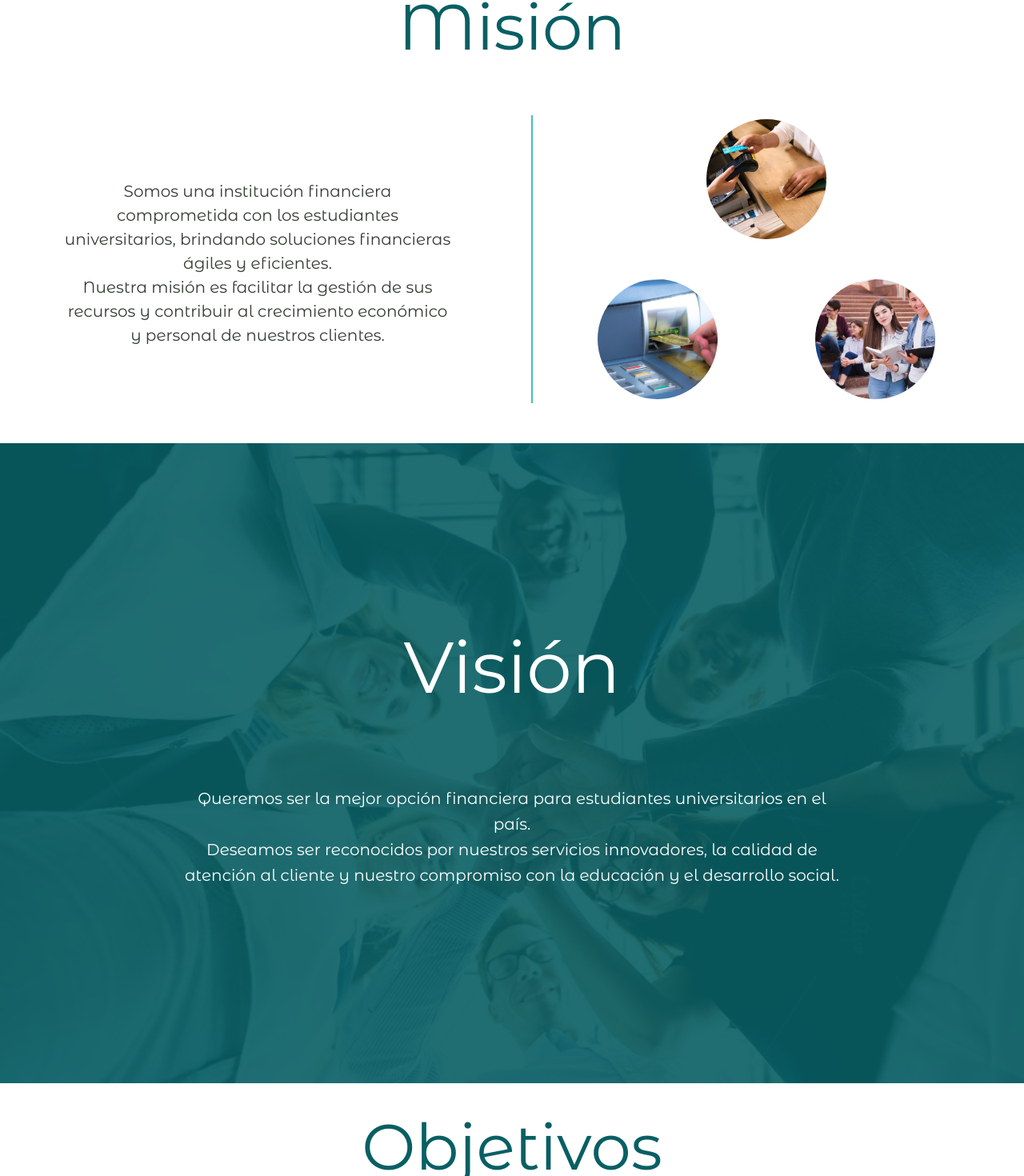
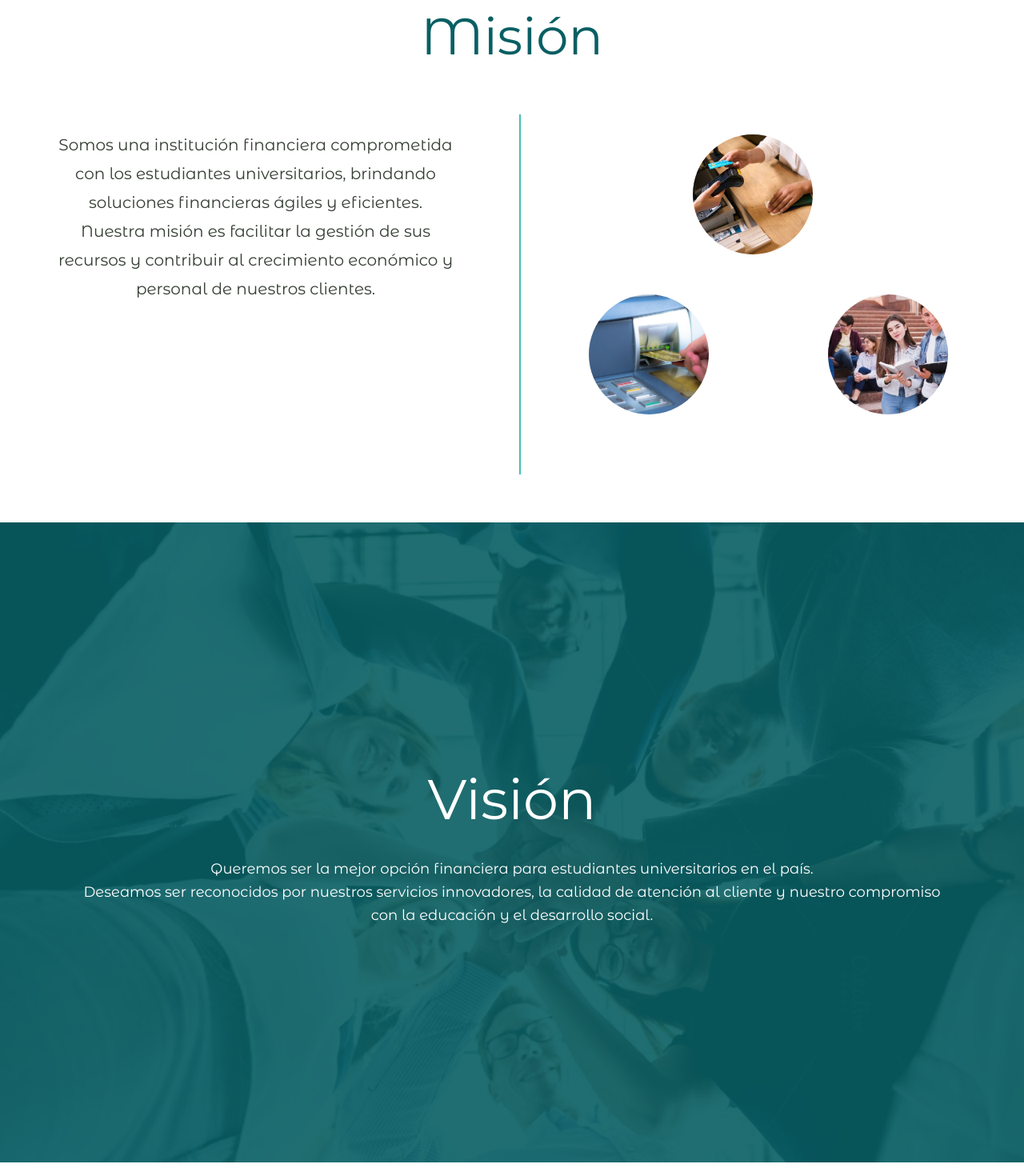
Before and after one commit to peraza-norelvis2024/proyecto_react, a React (Create React App) app in the folder banco-universitario/: page / in a window 1280 px wide. Shown: the part 1028-2498 px from the top of the page at 80% size. Built offline with nearby package versions, Linux system fonts and the light colour scheme.

Commit message:
Agregación de responsive en modulos de CSS

```diff
--- a/banco-universitario/src/Pantallas/Footer.module.css
+++ b/banco-universitario/src/Pantallas/Footer.module.css
@@ -1,5 +1,6 @@
 .container {
   display: flex;
+  justify-content: space-between;
   align-items: center;
   padding: 20px 80px;
   background-color: #efefef;
@@ -7,22 +8,26 @@
 
 .seccion-izquierda {
   text-align: left;
+  flex: 1;
 }
 
 .logo {
   width: 40%;
-  margin: 20px 0px 20px 0px;
+  max-width: 300px;
+  margin: 20px 0;
 }
 
 .parrafo-footer {
   font-size: 14px;
   color: #505050;
-  padding: 0px;
+  padding: 0;
 }
 
 .seccion-derecha {
   display: flex;
   gap: 20px;
+  flex: 1;
+  justify-content: flex-end;
 }
 
 .icon {
@@ -40,3 +45,21 @@
   height: auto;
   display: block;
 }
+
+/* Media queries para dispositivos móviles */
+@media (max-width: 768px) {
+  .container {
+    flex-direction: column;
+    padding: 20px;
+  }
+
+  .logo {
+    width: 100%;
+    max-width: 200px;
+  }
+
+  .seccion-derecha {
+    justify-content: center;
+    margin-top: 20px;
+  }
+}
--- a/banco-universitario/src/Pantallas/Mision.js
+++ b/banco-universitario/src/Pantallas/Mision.js
@@ -24,9 +24,9 @@ const Mision = () => {
         </div>
         <div className={styles['vertical-line']}></div>
         <div className={`${styles['imagenes-mision']} ${inView ? styles['visible'] : ''}`}>
-          <img src={mision_1} alt="mision" className={styles.img1} />
-          <img src={mision_2} alt="mision" className={styles.img2} />
-          <img src={mision_3} alt="mision" className={styles.img3} />
+          <img src={mision_1} alt="Transacción con Tarjeta de Crédito" className={styles.img1} />
+          <img src={mision_2} alt="Retiro de Dinero" className={styles.img2} />
+          <img src={mision_3} alt="Jóvenes estudiantes" className={styles.img3} />
         </div>
       </div>
     </div>
--- a/banco-universitario/src/Pantallas/Mision.module.css
+++ b/banco-universitario/src/Pantallas/Mision.module.css
@@ -1,15 +1,17 @@
 .seccion-mision {
-    padding: 20px;
+  padding: 30px;
 }
 
 .contenido-mision {
   display: flex;
+  justify-content: space-between;
   padding: 30px;
+  flex-wrap: wrap;
 }
 
 h2 {
   color: rgb(8, 95, 99);
-    font-size: 80px;
+  font-size: 4rem;
   font-weight: normal;
   text-align: center;
   margin: 20px;
@@ -23,10 +25,10 @@
 
 p {
   color: rgb(52, 61, 51);
-    padding: 80px 30px 30px 30px;
+  padding: 50px 20px;
   margin: 0;
-    line-height: 30px;
-    font-size: 20px;
+  line-height: 1.8;
+  font-size: 1.25rem;
 }
 
 .vertical-line {
@@ -39,7 +41,7 @@
 .imagenes-mision {
   flex: 1;
   position: relative;
-    margin-top: 80px;
+  margin-top: 50px;
   height: 200px;
   opacity: 0;
   transition: opacity 3s ease-in-out, transform 3s ease-in-out;
@@ -76,3 +78,70 @@
   right: 25%;
   transform: translate(50%, 50%);
 }
+
+/* Media Queries para pantallas más pequeñas */
+@media (max-width: 768px) {
+  h2 {
+    font-size: 2.5rem;
+    margin: 0px;
+  }
+
+  .contenido-mision {
+    flex-direction: column;
+    padding: 20px;
+  }
+
+  .texto-mision {
+    padding-right: 0;
+  }
+
+  p {
+    padding: 0px 0px 50px 0px;
+  }
+
+  .vertical-line {
+    display: none;
+  }
+
+  .imagenes-mision {
+    margin: 30px;
+    padding: 50px;
+    height: auto;
+  }
+
+  .imagenes-mision img {
+    width: 100px;
+    height: 100px;
+  }
+}
+
+  /* Estilos para pantallas de 820px en adelante */
+@media only screen and (min-width: 820px) {
+
+  .contenido-mision {
+    flex-direction: row;
+  }
+
+  h2 {
+    font-size: 4rem;
+  }
+
+  p {
+    padding: 20px 0px 0px 0px;
+  }
+
+  .imagenes-mision {
+    margin: 100px 0px 0px 30px;
+  }
+
+  .imagenes-mision img {
+    width: 150px;
+    height: 150px;
+    margin: 0px -20px;
+  }
+
+  .vertical-line {
+    display: block;
+    height: 450px;
+  }
+}
--- a/banco-universitario/src/Pantallas/Objetivos.module.css
+++ b/banco-universitario/src/Pantallas/Objetivos.module.css
@@ -1,18 +1,24 @@
-.container-objetivos{
-  padding: 4
-  0px;
+.container h2 {
+  padding: 20px 0px 0px 0px;
+  font-size: 2.5rem;
 }
+
+.container-objetivos {
+  padding: 40px;
+}
+
 .seccion-objetivos {
   display: flex;
   flex-direction: column;
   align-items: center;
-    margin: 30px;
+  margin: 20px;
 }
 
 .fila-objetivos {
   display: flex;
   align-items: center;
   margin-bottom: 30px;
+  flex-wrap: wrap;
 }
 
 .objetivo {
@@ -42,3 +48,47 @@
   background-color: rgb(73, 190, 183);
   margin: 0 20px;
 }
+
+/* Media Queries para pantallas más pequeñas */
+@media (max-width: 768px) {
+  .fila-objetivos {
+    flex-direction: column;
+    margin-bottom: 20px;
+  }
+
+  .objetivo {
+    padding: 10px;
+  }
+
+  .numero {
+    width: 30px;
+    height: 30px;
+    font-size: 18px;
+  }
+
+  .vertical-line {
+    display: none;
+  }
+}
+
+/* Media Queries para pantallas de 820px en adelante */
+@media only screen and (min-width: 820px) {
+  .fila-objetivos {
+    flex-direction: row;
+  }
+
+  .objetivo {
+    padding: 20px;
+  }
+
+  .numero {
+    width: 40px;
+    height: 40px;
+    font-size: 20px;
+  }
+
+  .vertical-line {
+    display: block;
+    height: 400px;
+  }
+}
--- a/banco-universitario/src/Pantallas/Servicios.module.css
+++ b/banco-universitario/src/Pantallas/Servicios.module.css
@@ -33,7 +33,6 @@
   display: table;
   width: 60%;
   margin: auto;
-  margin-bottom: 70px;
   text-align: center;
 }
 
@@ -41,7 +40,6 @@
   width: 33%;
   vertical-align: top;
   display: inline-table;
-  margin-top: 30px;
 }
 
 .servicio p {
@@ -104,3 +102,92 @@
   padding: 20px;
   text-align: center;
 }
+
+/* Media Queries para pantallas más pequeñas */
+@media (max-width: 768px) {
+  .tituloServicios {
+    font-size: 40px;
+  }
+
+  .seccionContenido {
+    width: 90%;
+    display: block;
+  }
+
+  .servicio {
+    width: 50%;
+    margin-top: 20px;
+    text-align: center;
+  }
+
+  .servicio p {
+    font-size: 15px;
+  }
+
+  .linkPdf {
+    font-size: 16px;
+    padding: 10px 15px;
+  }
+  .seccionInformacion {
+    flex-direction: column;
+    padding: 10px;
+    margin-top: 50px;
+  }
+
+  .seccionIzquierda,
+  .seccionDerecha {
+    width: 100%;
+    padding: 10px;
+  }
+
+  .tituloInformacion {
+    font-size: 24px;
+  }
+
+  .parrafoInformacion {
+    font-size: 16px;
+  }
+}
+
+/* Media Queries para pantallas de 820px en adelante */
+@media only screen and (min-width: 820px) {
+ /* .tituloServicios {
+    font-size: 70px;
+  }
+
+  .seccionContenido {
+    width: 70%;
+    display: flex;
+  }
+
+  .servicio {
+    width: 30%;
+  }
+
+  .seccionMas {
+    font-size: 50px;
+  }
+
+  .linkPdf {
+    font-size: 18px;
+    padding: 15px 20px;
+  }*/
+
+  .seccionInformacion {
+    flex-direction: row;
+    padding: 20px;
+  }
+
+  .seccionIzquierda,
+  .seccionDerecha {
+    padding: 30px;
+  }
+
+  .tituloInformacion {
+    font-size: 30px;
+  }
+
+  .parrafoInformacion {
+    font-size: 20px;
+  }
+}
--- a/banco-universitario/src/Pantallas/Vision.module.css
+++ b/banco-universitario/src/Pantallas/Vision.module.css
@@ -35,3 +35,31 @@
   text-align: center;
   margin: 0px 200px;
 }
+
+/* Media Queries para pantallas más pequeñas */
+@media (max-width: 768px) {
+  .titulo-vision {
+    font-size: 40px;
+  }
+
+  .parrafo-vision {
+    font-size: 16px;
+    margin: 0px 20px;
+  }
+
+  .overlay {
+    padding: 20px;
+  }
+}
+
+/* Media Queries para pantallas de 820px en adelante */
+@media only screen and (min-width: 820px) {
+  .titulo-vision {
+    font-size: 70px;
+  }
+
+  .parrafo-vision {
+    font-size: 18px;
+    margin: 0px 100px;
+  }
+}
```
Lines whose indentation alone changed are shown as unchanged.
